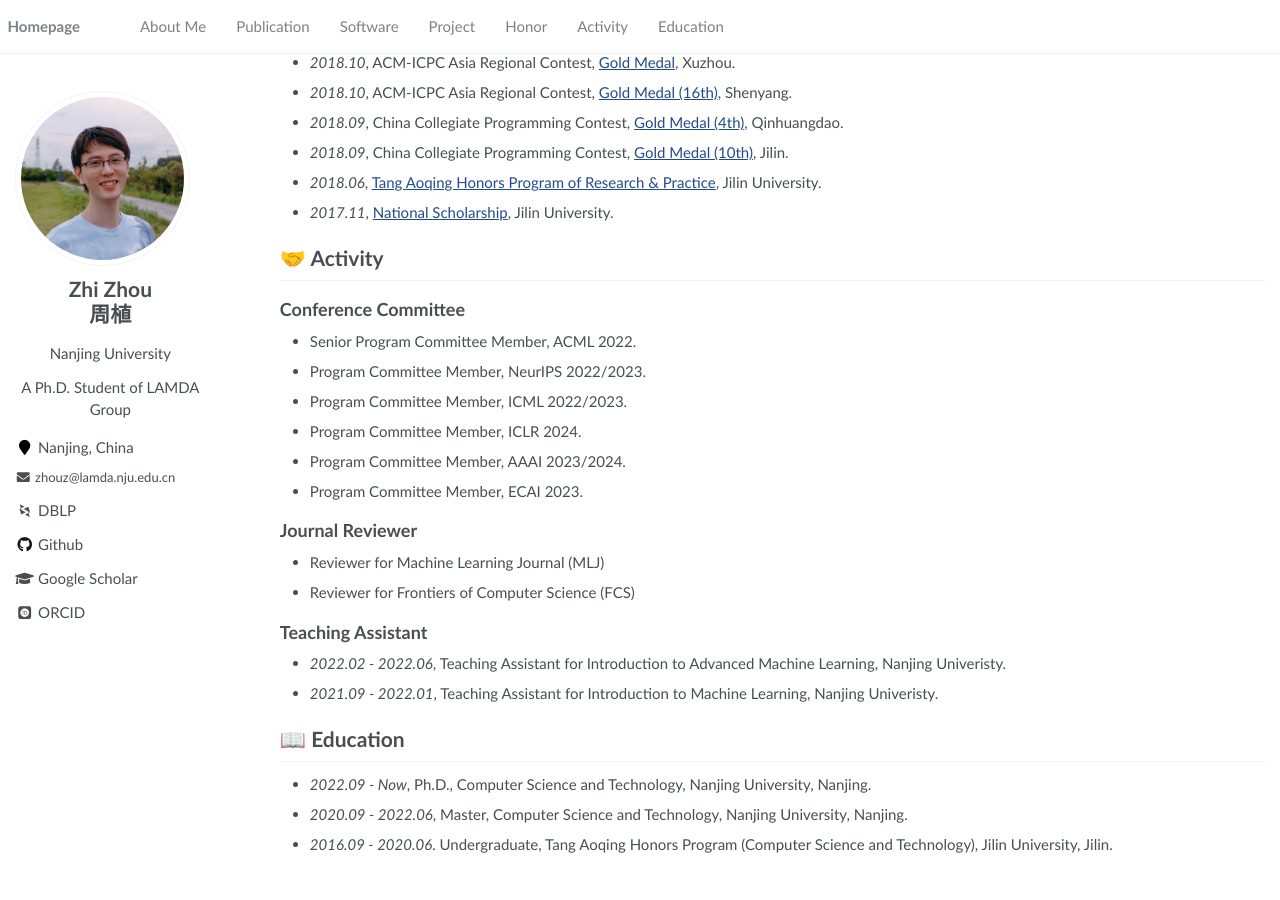
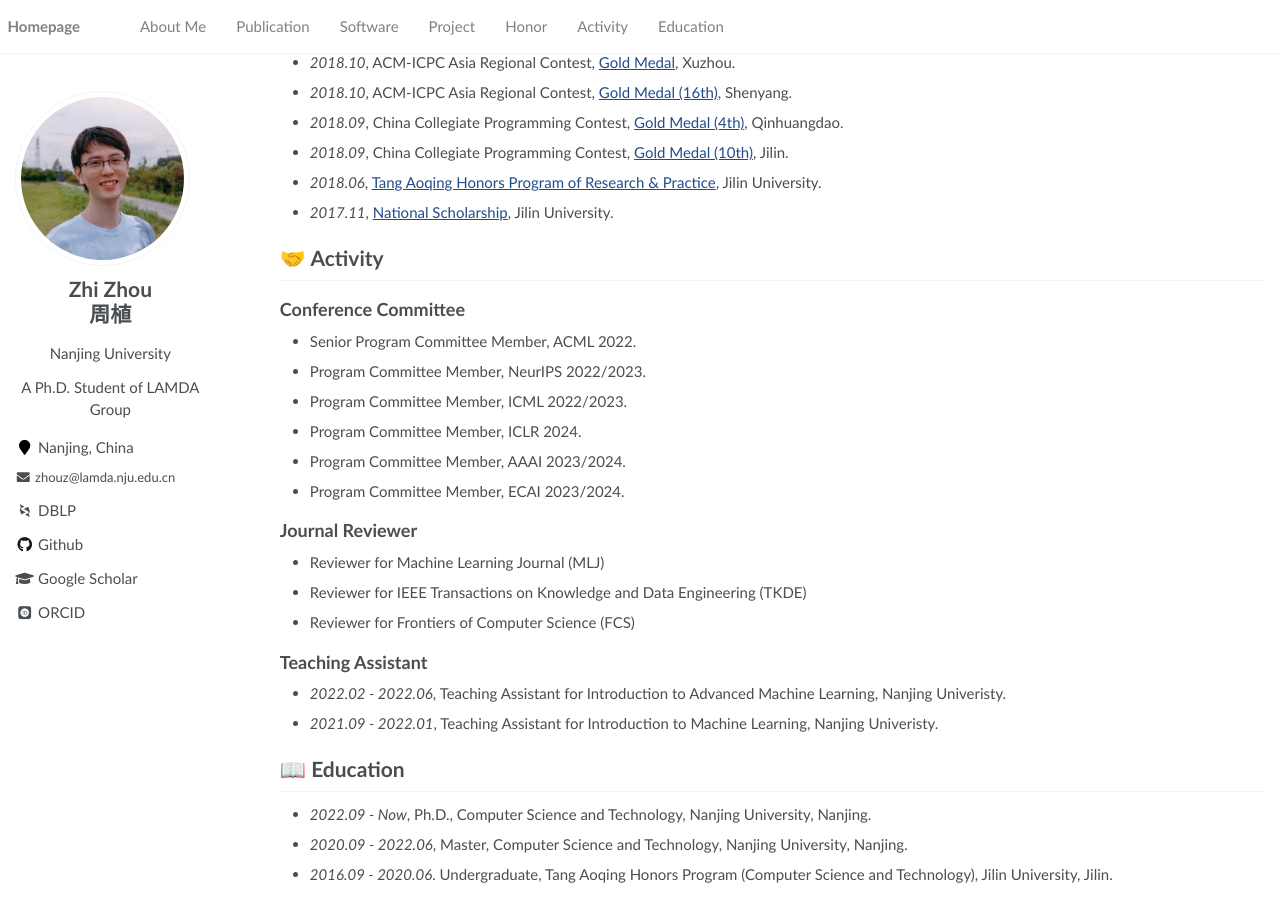
Before and after one commit to cyd24/cyd24.github.io, a Jekyll site: the page built from _pages/about.md, in a window 1280 px wide and 900 px high, scrolled down 2069 px. Built offline with Jekyll 4.4.1, drawn with Linux system fonts in a browser that asks for light colours; some web fonts are replaced; before the commit the page ends 2939 px from its top, so only the background shows below that.

Commit message:
Update Review Information

```diff
--- a/_pages/about.md
+++ b/_pages/about.md
@@ -167,12 +167,12 @@ NeurIPS 2023 Diffusion Workshop. <br>
 - Program Committee Member, ICML 2022/2023.
 - Program Committee Member, ICLR 2024.
 - Program Committee Member, AAAI 2023/2024.
-- Program Committee Member, ECAI 2023.
+- Program Committee Member, ECAI 2023/2024.
 
 ## Journal Reviewer
 - Reviewer for Machine Learning Journal (MLJ)
+- Reviewer for IEEE Transactions on Knowledge and Data Engineering (TKDE)
 - Reviewer for Frontiers of Computer Science (FCS)
-
 
 ## Teaching Assistant
 - *2022.02 - 2022.06*, Teaching Assistant for Introduction to Advanced Machine Learning, Nanjing Univeristy.
```
